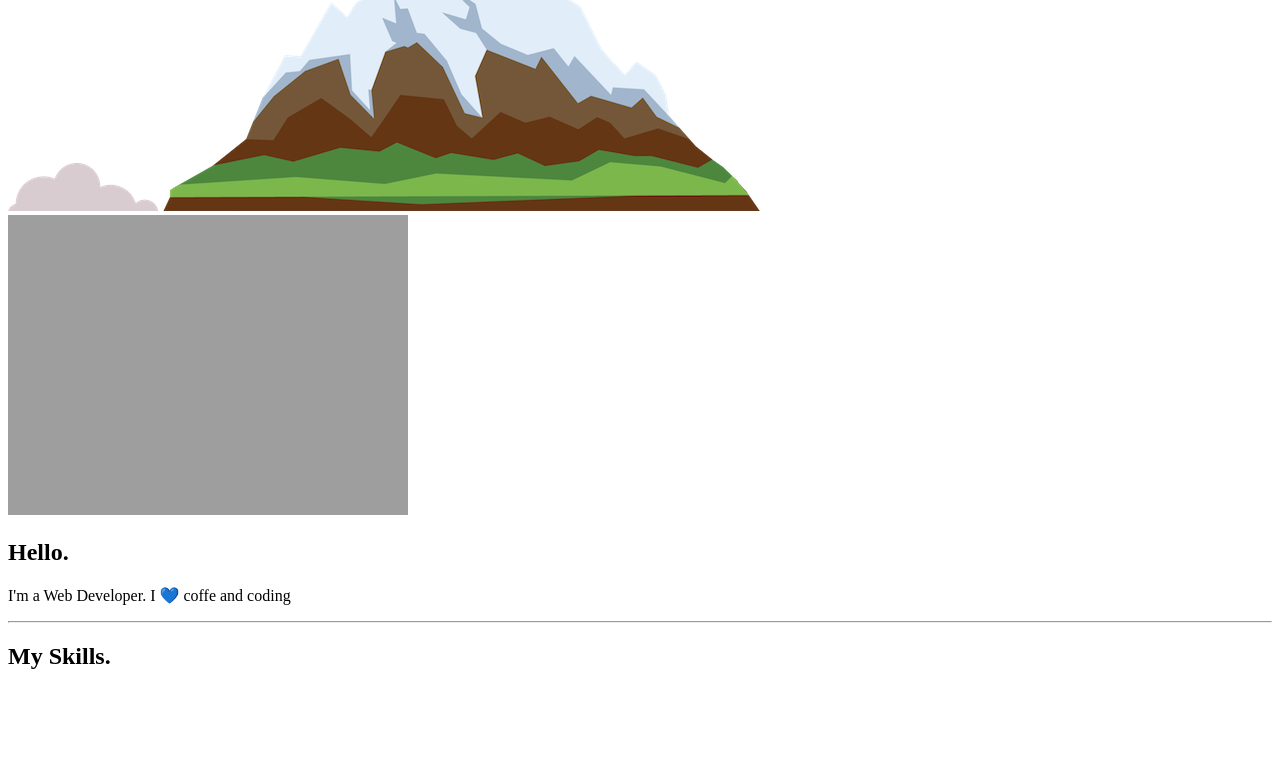
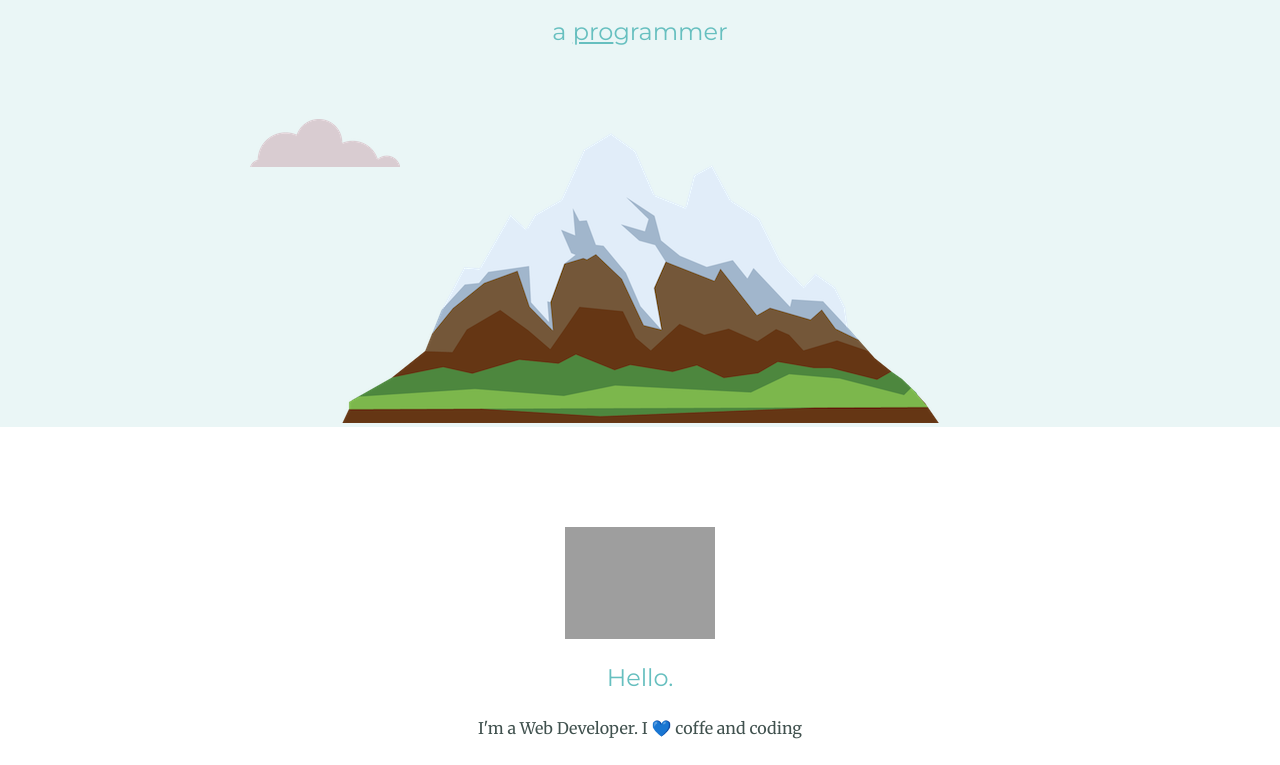
Before and after one commit to Eyvaz99/Personal-Site, a plain HTML site: page index.html in a window 1280 px wide. Shown: the part 333-1098 px from the top of the page. Drawn offline with Linux system fonts and the light colour scheme; the site is published under a folder, as on GitHub Pages, so addresses that start at the root find nothing.

Commit message:
Update index.html

```diff
--- a/index.html
+++ b/index.html
@@ -4,7 +4,7 @@
 <head>
   <meta charset="utf-8">
   <title>Eyvaz Gafarov</title>
-  <link rel="stylesheet" href="/css/styles.css">
+  <link rel="stylesheet" href="Personal-Site/CSS/styles.css">
   <link rel="icon" href="favicon.ico">
   <link rel="preconnect" href="https://fonts.googleapis.com">
   <link rel="preconnect" href="https://fonts.gstatic.com" crossorigin>
```
